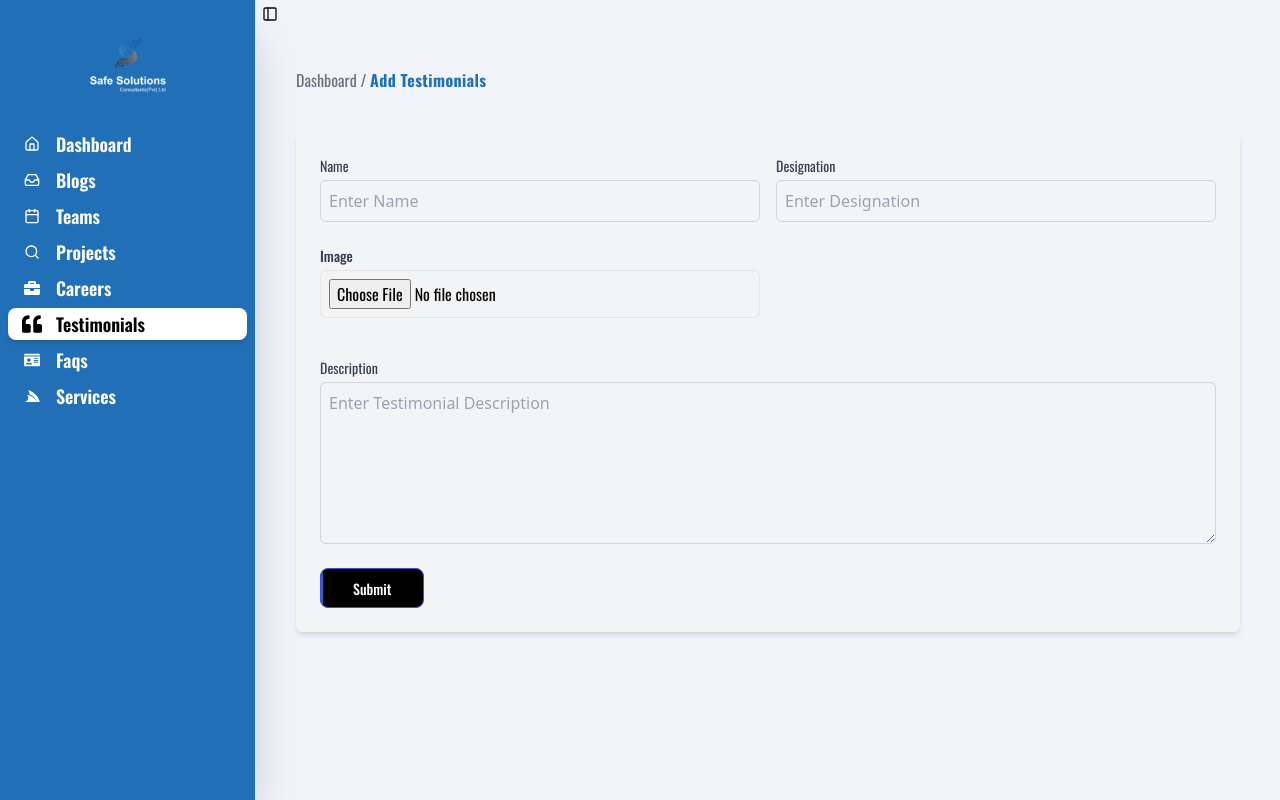
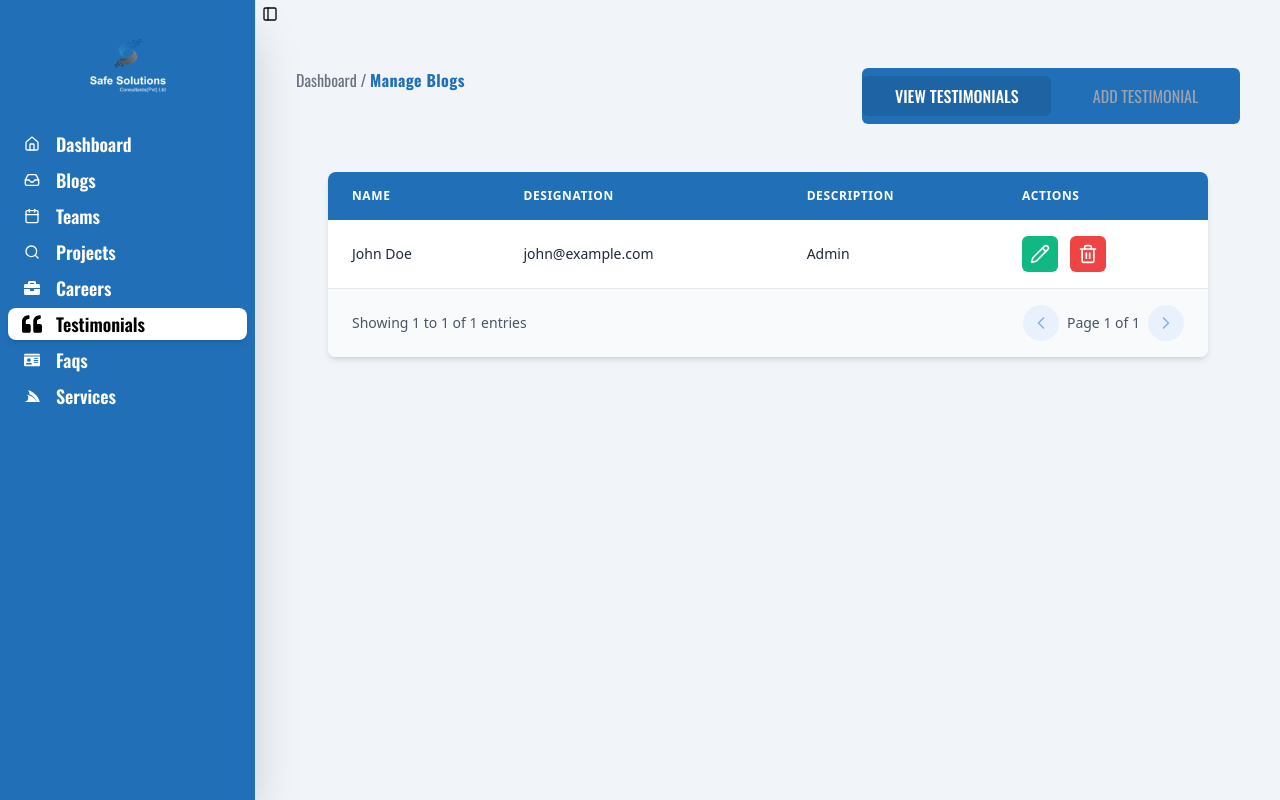
Before and after one commit to waseemarchiwiz/safesolutions-portfolio-webapp, a React (Vite) app: page /admin/testimonials in a window 1280 px wide. Built offline with nearby package versions, Linux system fonts and the light colour scheme.

Commit message:
Add table and tab in admin testemonial

```diff
--- a/src/pages/Admin/AdminTestemonial.jsx
+++ b/src/pages/Admin/AdminTestemonial.jsx
@@ -1,13 +1,43 @@
 import React, { useState } from "react";
 import { Formik, Form, Field } from "formik";
 import { CustomInput } from "@/globals/CustomInput";
-
 import { testimonialSchema } from "@/schemas/validationSchemas";
 import BreadCrumb from "@/components/AdminComponents/BreadCrumb";
-
-// Define validation schema for the testimonial form
+import TabComponent from "@/globals/TabComponents";
+import CustomTable from "@/globals/CustomTable";
 
 const AdminTestimonial = () => {
+  const [activeTab, setActiveTab] = useState(0);
+
+  const tabs = [
+    { title: "VIEW TESTIMONIALS", content: <TestimonialTable /> },
+    { title: "ADD TESTIMONIAL", content: <TestimonialForm /> },
+  ];
+
+  const handleTabClick = (index) => {
+    setActiveTab(index);
+  };
+
+  return (
+    <div className="p-10">
+      <div className="container flex flex-row justify-between align-center">
+        <div>
+          <BreadCrumb page={"Manage Blogs"} />
+        </div>
+        <TabComponent
+          tabs={tabs}
+          activeTab={activeTab}
+          onTabClick={handleTabClick}
+        />
+      </div>
+      <div className="p-4">{tabs[activeTab].content}</div>
+    </div>
+  );
+};
+
+export default AdminTestimonial;
+
+const TestimonialForm = () => {
   const [preview, setPreview] = useState(null);
 
   const initialValues = {
@@ -28,8 +58,6 @@ const AdminTestimonial = () => {
   };
 
   return (
-    <div className="p-10">
-      <BreadCrumb page={"Add Testimonials"} />
     <div className="bg-gray-100 mt-10 p-6 rounded-md shadow-md">
       <Formik
         initialValues={initialValues}
@@ -136,8 +164,34 @@ const AdminTestimonial = () => {
         )}
       </Formik>
     </div>
-    </div>
   );
 };
 
-export default AdminTestimonial;
+const TestimonialTable = () => {
+  const headers = ["Name", "Designation", "Description",];
+  const data = [
+    {
+      name: "John Doe",
+      email: "john@example.com",
+      role: "Admin",
+
+    },
+
+    // ... more data
+  ];
+  const handleEdit = (row) => {
+    console.log("Edit", row);
+  };
+  const handleDelete = (row) => {
+    console.log("Delete", row);
+  };
+  return (
+    <CustomTable
+      headers={headers}
+      data={data}
+      onEdit={handleEdit}
+      onDelete={handleDelete}
+      itemsPerPage={5}
+    />
+  );
+};
```
Lines whose indentation alone changed are shown as unchanged.
